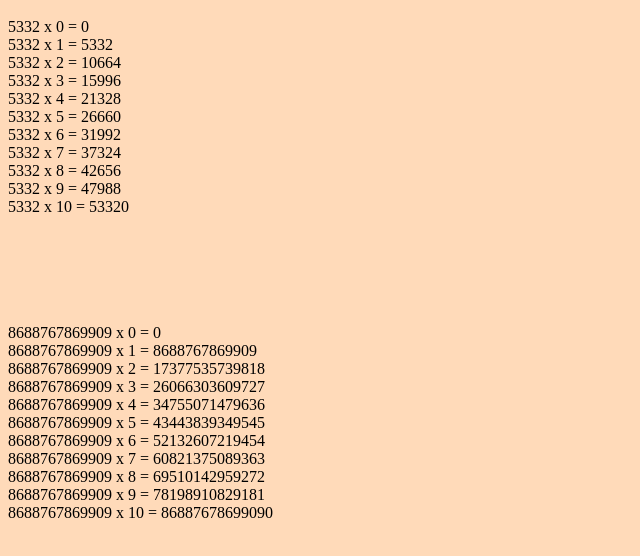
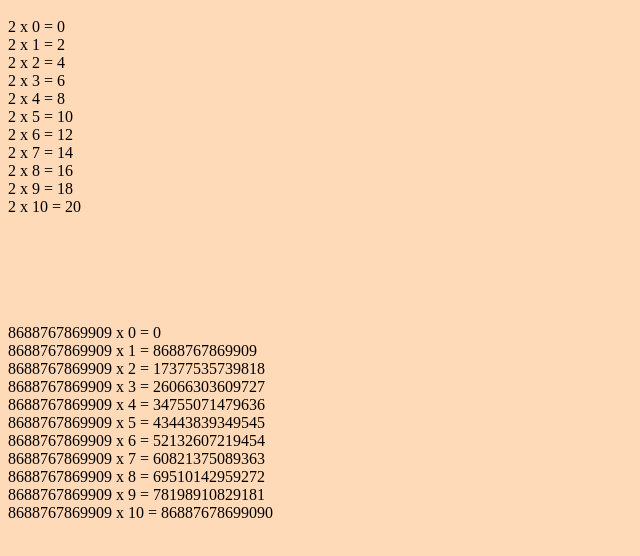
Before and after one commit to TiphanieVK/test, a plain HTML site: page index.html in a window 1280 px wide. Shown: the part 48-604 px from the top of the page, without its empty margins (0-640 px from the left). Drawn offline with Linux system fonts and the light colour scheme.

Commit message:
Update index.html

```diff
--- a/index.html
+++ b/index.html
@@ -7,7 +7,7 @@ function skipLine(argument) {
 }
 
 
-var tabuada=5332
+var tabuada=2
 	document.write(tabuada+" x 0 = "+tabuada*0+"<br>");
 	document.write(tabuada+" x 1 = "+tabuada*1+"<br>");
 	document.write(tabuada+" x 2 = "+tabuada*2+"<br>");
```
